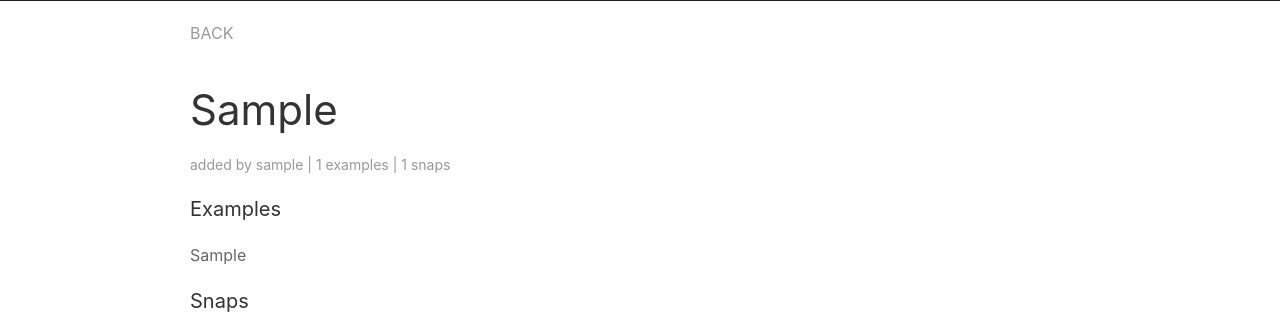
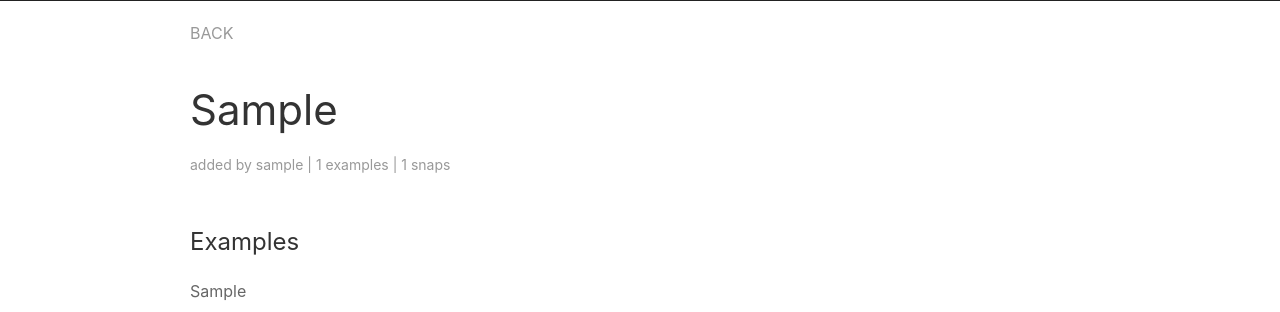
Before and after one commit to joshua-hashimoto/eigo-of-the-day-django, a Django app: page /00000000-0000-0000-0000-000000000001/ in a window 1280 px wide. Shown: the part 79-391 px from the top of the page. Run offline with Django 3.2, Linux system fonts and the light colour scheme; a user stored in the database is signed in; tables that the repository leaves empty hold one stand-in row (values such as "Sample post"); parts of the project's set-up code (start-up, migrations or seed data) failed here and were passed over; some libraries are stand-ins or nearby versions.

Commit message:
modified style on detail page

```diff
--- /dev/null
+++ b/static/css/eigo-detail.css
@@ -0,0 +1,7 @@
+.eigo-detail-common {
+    margin-top: 50px;
+}
+
+.eigo-detail-phrase {
+    margin-top: 0px;
+}
--- a/templates/eigo/eigo_detail.html
+++ b/templates/eigo/eigo_detail.html
@@ -1,4 +1,5 @@
 {% extends '_base.html' %}
+{% load static %}
 
 {% block title %}
 {% endblock title %}
@@ -11,11 +12,13 @@
     </div>
 
     <article class="uk-article">
-        <h1 class="uk-article-title">{{ eigo.phrase }}</h1>
-        <p class="uk-article-meta">added by {{ eigo.user }} | {{ eigo.examples.count }} examples | {{ eigo.snaps.count }} snaps</p>
+        <div class="eigo-detail-phrase eigo-detail-common">
+            <h1 class="uk-article-title">{{ eigo.phrase }}</h1>
+            <p class="uk-article-meta">added by {{ eigo.user }} | {{ eigo.examples.count }} examples | {{ eigo.snaps.count }} snaps</p>
+        </div>
 
-        <div>
-            <h4>Examples</h4>
+        <div class="eigo-detail-example eigo-detail-common">
+            <h3>Examples</h3>
             <ul class="uk-list uk-list-divider">
                 {% for example in eigo.examples.all %}
                     <li>{{ example.example }}</li>
@@ -23,8 +26,8 @@
             </ul>
         </div>
 
-        <div uk-slider>
-            <h4>Snaps</h4>
+        <div class="eigo-detail-snap eigo-detail-common" uk-slider>
+            <h3>Snaps</h3>
             <ul class="uk-slider-items uk-child-width-1-3@s uk-child-width-1-4@">
                 {% for snap in eigo.snaps.all %}
                     <li>
@@ -37,15 +40,6 @@
 </div>
 {% endblock content %}
 
-
-    <article class="uk-article">
-        {% if book.cover %}
-            <div class="uk-cover-container">
-                <canvas width="400" height="400"></canvas>
-                <img src="{{ book.cover.url }}" alt="{{ book.title }}" uk-cover>
-            </div>
-        {% endif %}
-        <h1 class="uk-article-title uk-heading-divider">{{ book.title }}</h1>
-        <p class="uk-article-meta">Written by {{ book.author }}.</p>
-        <p class="uk-text-lead">Price of {{ book.price }}</p>
-    </article>
+{% block style %}
+<link rel="stylesheet" href="{% static 'css/eigo-detail.css' %}">
+{% endblock style %}
```
